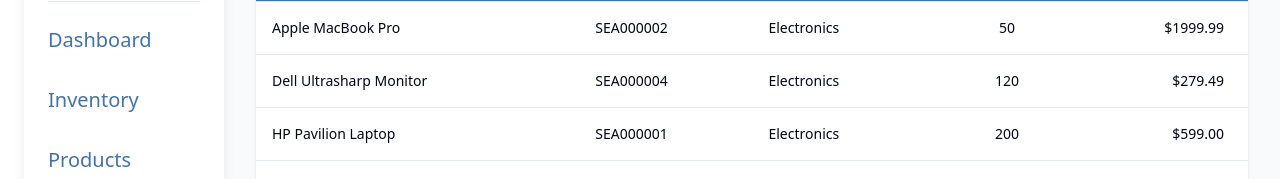
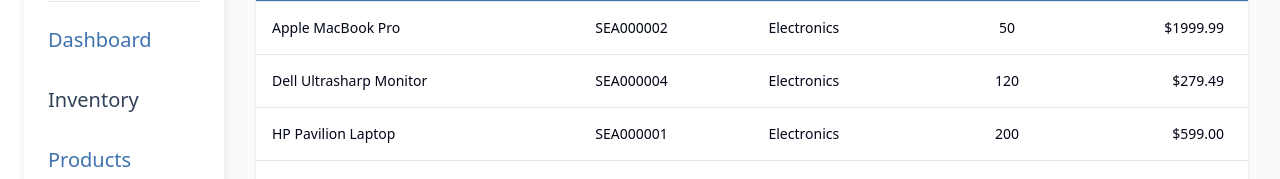
Before and after one commit to bpalazzi512/SWE_Inventory_Management_System, a Next.js app: page /inventory in a window 1280 px wide. Shown: the part 183-362 px from the top of the page. Built offline with nearby package versions, Linux system fonts and the light colour scheme.

Commit message:
sidebar links darken when selected

```diff
--- a/src/components/ui/sidebar.tsx
+++ b/src/components/ui/sidebar.tsx
@@ -1,12 +1,18 @@
+'use client'
+
 import { cn } from "@/lib/utils";
 import Link from "next/link";
 import Image from "next/image"
-import { LogOutIcon, SeparatorHorizontal, Settings } from "lucide-react";
+import { LogOutIcon, Settings } from "lucide-react";
 import { Separator } from "./separator";
+import { usePathname } from "next/navigation";
+
 
 export default function Sidebar() {
 
-    const linkStyle = "text-xl font-medium text-brand-primary transition-colors py-4"
+    const pathname = usePathname();
+
+    const linkStyle = `text-xl font-medium text-brand-primary transition-colors py-4`
 
     return (
         <div className="fixed left-6 top-6 bottom-6 w-[200px] bg-white rounded-xl shadow-lg p-6">
@@ -26,26 +32,26 @@
 
                     <Link
                         href="/dashboard"
-                        className={linkStyle}
+                        className={`${linkStyle} ${pathname == "/dashboard" ? 'text-slate-700': ''}`}
                     >
                         Dashboard
                     </Link>
 
                     <Link
                         href="/inventory"
-                        className={linkStyle}
+                        className={`${linkStyle} ${pathname == "/inventory" ? 'text-slate-700': ''}`}
                     >
                         Inventory
                     </Link>
                     <Link
                         href="/products"
-                        className={linkStyle}
+                        className={`${linkStyle} ${pathname == "/products" ? 'text-slate-700': ''}`}
                     >
                         Products
                     </Link>
                     <Link
                         href="/transactions"
-                        className={linkStyle}
+                        className={`${linkStyle} ${pathname == "/transactions" ? 'text-slate-700': ''}`}
                     >
                         Transactions
                     </Link>
@@ -56,7 +62,7 @@
                     <Link
                         href="/settings"
                         className={`text-xl font-medium text-brand-primary transition-colors py-0`}
-                        >
+                    >
                         <Settings />
                     </Link>
                     <div className="flex flex-row gap-2 items-center">
```
